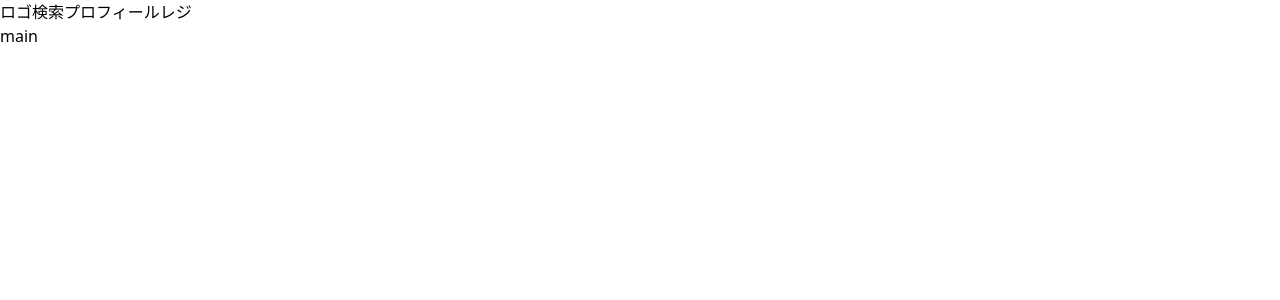
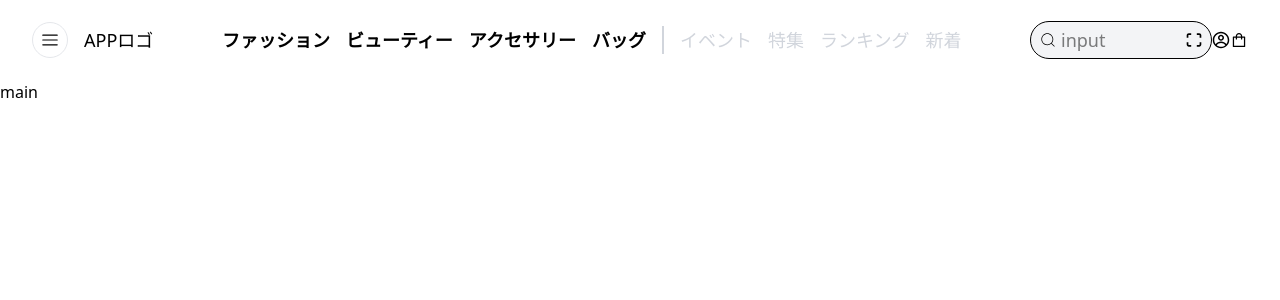
Before and after one commit to Kim-DongGyeom/frontPractice, a Next.js app: page / in a window 1280 px wide. Shown: the top 300 px of the page. Built offline with nearby package versions, Linux system fonts and the light colour scheme.

Commit message:
navbar作成中

```diff
--- a/package.json
+++ b/package.json
@@ -11,7 +11,8 @@
   "dependencies": {
     "next": "16.2.7",
     "react": "19.2.4",
-    "react-dom": "19.2.4"
+    "react-dom": "19.2.4",
+    "react-icons": "^5.6.0"
   },
   "devDependencies": {
     "@tailwindcss/postcss": "^4",
--- a/src/components/header/NavEvent.tsx
+++ /dev/null
@@ -1,7 +0,0 @@
-export default function NavEvent() {
-  return (
-    <div>
-      <div></div>
-    </div>
-  );
-}
--- a/src/components/header/NavMain.tsx
+++ /dev/null
@@ -1,7 +0,0 @@
-export default function NavMain() {
-  return (
-    <div>
-      <div></div>
-    </div>
-  );
-}
--- /dev/null
+++ b/src/components/header/Navbar.tsx
@@ -0,0 +1,30 @@
+export default function Navbar({ NavData }) {
+  console.log(NavData);
+  return (
+    <div className='flex mx-2'>
+      <div className='flex font-bold'>
+        {NavData.main
+          ? NavData.main.map((item: any, idx: number) => {
+              return (
+                <div className='mx-2' key={idx}>
+                  {item.label}
+                </div>
+              );
+            })
+          : ''}
+      </div>
+      <div className='mx-2 border border-gray-300'></div>
+      <div className='flex text-gray-300'>
+        {NavData.event
+          ? NavData.event.map((item: any, idx: number) => {
+              return (
+                <div className='mx-2' key={idx}>
+                  {item.label}
+                </div>
+              );
+            })
+          : ''}
+      </div>
+    </div>
+  );
+}
--- a/src/components/header/index.tsx
+++ b/src/components/header/index.tsx
@@ -1,31 +1,56 @@
 // data
 import NavData from '../../utils/dataMap/header/headerNavMap.json';
 
+// icons
+import { CiSearch } from 'react-icons/ci';
+import { RxHamburgerMenu } from 'react-icons/rx';
+import { IoMdQrScanner } from 'react-icons/io';
+import { CgProfile } from 'react-icons/cg';
+import { AiOutlineShopping } from 'react-icons/ai';
+
 // component
-import NavMain from './NavMain';
-import NavEvent from './NavEvent';
-export default function Nav() {
-  //   console.log(NavData.main);
-  console.log(NavData.event);
+import Navbar from './Navbar';
+export default function index() {
   return (
-    <div className='flex'>
-      {/* appロゴ */}
-      <div>ロゴ</div>
+    <div className='flex justify-between items-center h-20 px-8 text-lg'>
+      {/* ===== 左エリア ===== */}
+      <div className='flex items-center'>
+        {/* ハンバーガーメニュー */}
+        <div className='p-2 rounded-full border border-gray-200 mr-4'>
+          <RxHamburgerMenu />
+        </div>
+        {/* ロゴ */}
+        <div>APPロゴ</div>
+      </div>
 
-      {/* navメイン */}
-      <NavMain></NavMain>
+      {/* ===== 中央エリア ===== */}
+      <div>
+        {/* カテゴリー一覧 */}
+        <Navbar NavData={NavData}></Navbar>
+      </div>
 
-      {/* navイベント */}
-      <NavEvent></NavEvent>
+      {/* ===== 右エリア ===== */}
+      <div className='flex items-center'>
+        {/* 検索バー */}
+        <div className='flex items-center border px-2 py-1 rounded-3xl bg-gray-100'>
+          <CiSearch />
+          <div>
+            <input
+              id='search'
+              className='px-1 w-32'
+              type='text'
+              placeholder='input'
+            ></input>
+          </div>
+          <IoMdQrScanner />
+        </div>
 
-      {/* 検索バー */}
-      <div>検索</div>
+        {/* プロフィール */}
+        <CgProfile />
 
-      {/* プロフィール */}
-      <div>プロフィール</div>
-
-      {/* レジ */}
-      <div>レジ</div>
+        {/* カート */}
+        <AiOutlineShopping />
+      </div>
     </div>
   );
 }
```
Also changed, not shown: 1 other file (tests, documents, lock files or other folders).
